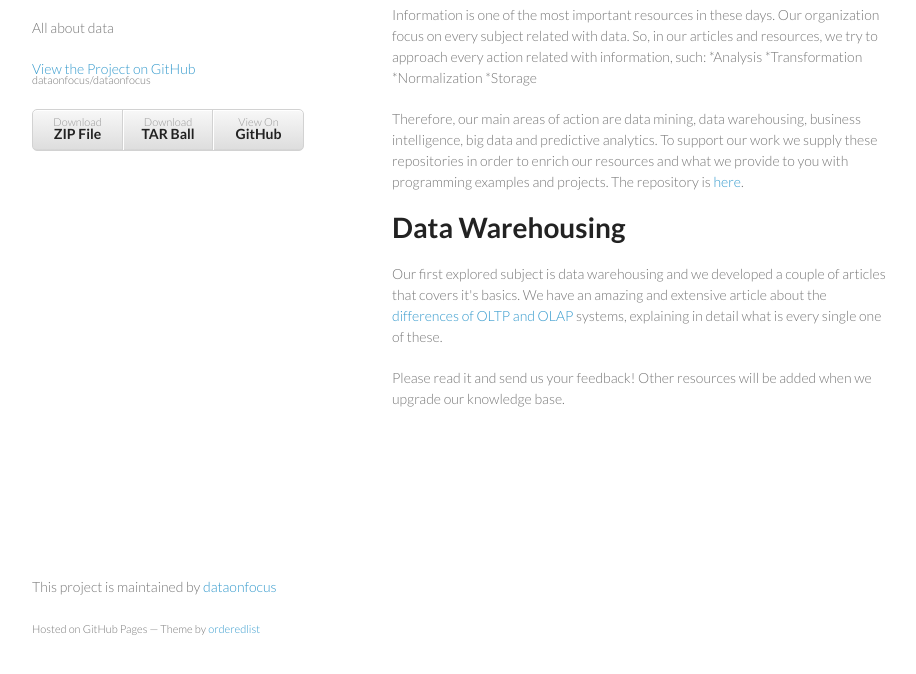
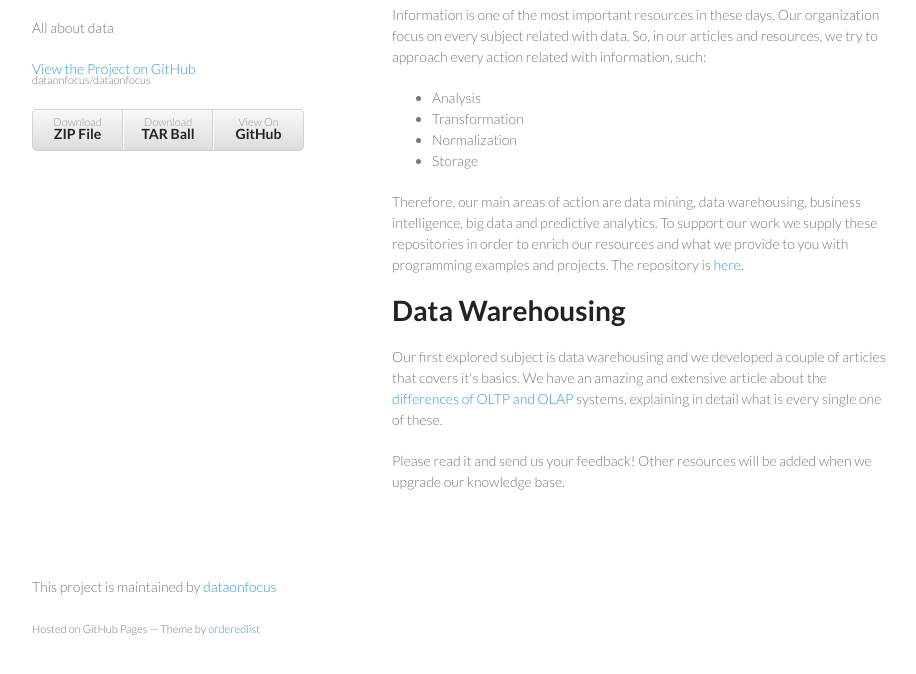
Before and after one commit to dataonfocus/dataonfocus, a plain HTML site: page index.html in a window 1280 px wide. Shown: the part 92-766 px from the top of the page, without its empty margins (178-1094 px from the left). Drawn offline with Linux system fonts and the light colour scheme.

```diff
--- a/index.html
+++ b/index.html
@@ -32,11 +32,14 @@
 <a id="dataonfocus" class="anchor" href="#dataonfocus" aria-hidden="true"><span class="octicon octicon-link"></span></a><a href="http://www.dataonfocus.com">DataOnFocus</a>
 </h3>
 
-<p>Information is one of the most important resources in these days. Our organization focus on every subject related with data. So, in our articles and resources, we try to approach every action related with information, such:
-*Analysis
-*Transformation
-*Normalization
-*Storage</p>
+<p>Information is one of the most important resources in these days. Our organization focus on every subject related with data. So, in our articles and resources, we try to approach every action related with information, such:</p>
+
+<ul>
+<li>Analysis</li>
+<li>Transformation</li>
+<li>Normalization</li>
+<li>Storage</li>
+</ul>
 
 <p>Therefore, our main areas of action are data mining, data warehousing, business intelligence, big data and predictive analytics. To support our work we supply these repositories in order to enrich our resources and what we provide to you with programming examples and projects. The repository is <a href="https://github.com/dataonfocus/dataonfocus">here</a>.</p>
 
--- a/params.json
+++ b/params.json
@@ -1 +1 @@
-{"name":"Dataonfocus","tagline":"All about data","body":"### [DataOnFocus](http://www.dataonfocus.com)\r\n\r\nInformation is one of the most important resources in these days. Our organization focus on every subject related with data. So, in our articles and resources, we try to approach every action related with information, such:\r\n*Analysis\r\n*Transformation\r\n*Normalization\r\n*Storage\r\n\r\nTherefore, our main areas of action are data mining, data warehousing, business intelligence, big data and predictive analytics. To support our work we supply these repositories in order to enrich our resources and what we provide to you with programming examples and projects. The repository is [here](https://github.com/dataonfocus/dataonfocus).\r\n\r\n# Data Warehousing\r\n\r\nOur first explored subject is data warehousing and we developed a couple of articles that covers it's basics. We have an amazing and extensive article about the [differences of OLTP and OLAP](http://www.dataonfocus.com/oltp-vs-olap/) systems, explaining in detail what is every single one of these.\r\n\r\nPlease read it and send us your feedback! Other resources will be added when we upgrade our knowledge base.\r\n","google":"","note":"Don't delete this file! It's used internally to help with page regeneration."}
+{"name":"Dataonfocus","tagline":"All about data","body":"### [DataOnFocus](http://www.dataonfocus.com)\r\n\r\nInformation is one of the most important resources in these days. Our organization focus on every subject related with data. So, in our articles and resources, we try to approach every action related with information, such:\r\n* Analysis\r\n* Transformation\r\n* Normalization\r\n* Storage\r\n\r\nTherefore, our main areas of action are data mining, data warehousing, business intelligence, big data and predictive analytics. To support our work we supply these repositories in order to enrich our resources and what we provide to you with programming examples and projects. The repository is [here](https://github.com/dataonfocus/dataonfocus).\r\n\r\n# Data Warehousing\r\n\r\nOur first explored subject is data warehousing and we developed a couple of articles that covers it's basics. We have an amazing and extensive article about the [differences of OLTP and OLAP](http://www.dataonfocus.com/oltp-vs-olap/) systems, explaining in detail what is every single one of these.\r\n\r\nPlease read it and send us your feedback! Other resources will be added when we upgrade our knowledge base.\r\n","google":"","note":"Don't delete this file! It's used internally to help with page regeneration."}
```
